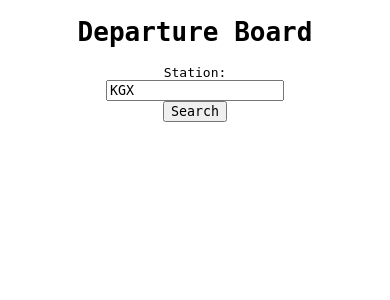
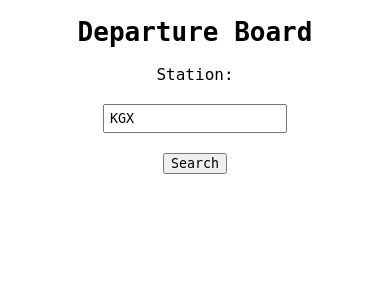
Before and after one commit to Mxtt-smith/DepartureDashboardApp, a Flask app: page / in a window 390 px wide. Shown: the top 300 px of the page. Run offline with Flask 3, Linux system fonts and the light colour scheme; data that the repository does not hold is empty.

Commit message:
Unsuccessful edit of the UI
Will do a branch and a full change of it all at some point

```diff
--- a/static/main.css
+++ b/static/main.css
@@ -13,8 +13,25 @@
     text-align: center;
     margin: 5px;
 }
+.searchForm{
+    text-align: center;
+    top:46%;
+    height: 100%;
+}
+.dashTitle{
+    text-align: center;
+    font-style: monospace;
+}
 .selectorForm .stdLabel{
-    padding: 20px;
+    margin: 5px;
+}
+.departureInput{
+    padding: 5px;
+    fill: grey;
+    margin: 20px;
+}
+.stdLabel{
+    font-size: large;
 }
 .error{
     border-color: red;
--- a/templates/index.html
+++ b/templates/index.html
@@ -7,13 +7,15 @@
     <title>Dashboard</title>
 </head>
 <body onload="sendWindowSize()">
+    <div class="searchForm">
+    <h1 class="dashTitle">Departure Board</h1>
     <div class="selectorForm">
-        <h1>Departure Board</h1>
+
         <form id="stationSelector" action="{{ url_for('result') }}" method="POST">
-        <label class="stdLabel"for="stationBox">Station:</label><br>
-        <input type="text" id="stationBox" name="stationBox" value="KGX"><br>
-        <button class="stdButton" type="submit">Search</button>
-    </form>
+            <label class="stdLabel"for="stationBox">Station:</label><br>
+            <input class="departureInput" type="text" id="stationBox" name="stationBox" value="KGX"><br>
+            <button class="stdButton" type="submit">Search</button>
+        </form>
     <script src="https://code.jquery.com/jquery-3.6.2.js"></script>
     <script>
         function sendWindowSize(){
@@ -27,5 +29,6 @@
 
     </script>
     <div>
+    <div>
 </body>
 </html>
```
Also changed, not shown: templates/board.html (+12 -0 lines).
